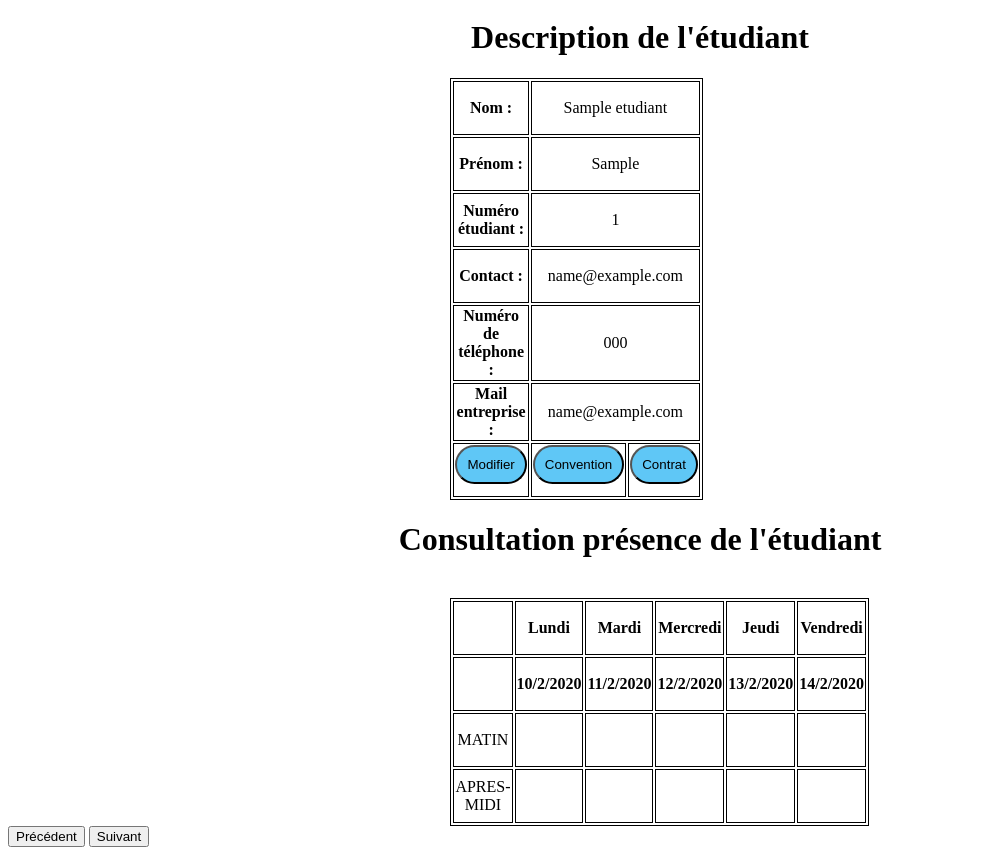
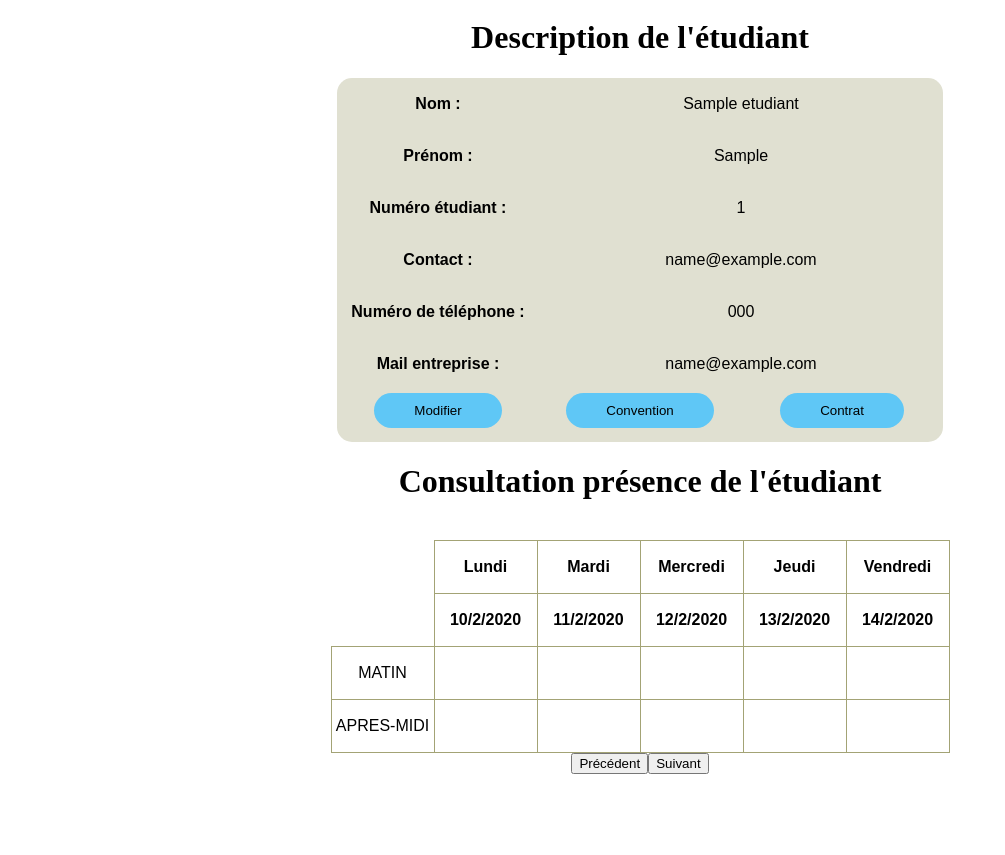
Before and after one commit to PazIExplorer/TeamRVBS, a Flask app: page /pageEtu/1 in a window 1280 px wide. Shown: the part 60-915 px from the top of the page, without its empty margins (0-1005 px from the left). After the commit the page ends 834 px from the top, so only its background shows below. Run offline with Flask 2, Linux system fonts and the light colour scheme; tables that the repository leaves empty hold one stand-in row (values such as "Sample post"); some libraries are stand-ins or nearby versions.

Commit message:
modif effectué

```diff
--- a/app/static/css/styleEtu.css
+++ b/app/static/css/styleEtu.css
@@ -3,22 +3,57 @@ h1{
 }
 
 form input{
+    border:none;
     border-radius: 20px;
     background-color: #5fc7f6;
     text-align: center;
     padding: 10px;
     margin-bottom: 10px;
+    padding-left: 40px;
+    padding-right: 40px
 
 }
 
 table{
+
+    border-collapse: collapse;
     text-align: center;
-    border: 1px solid black;
-    margin-left: 35%;
+    border: none;
+    margin:auto;
+}
+
+table.etu{
+    background-color:#e0e0d1;
+border:1px solid #9FC6FF;
+padding:5px;
+border:2px solid black;
+-moz-border-radius:15px;
+-webkit-border-radius:15px;
+border-radius:15px;
+    text-align: center;
+    border: 0px solid black;
+}
+
+td.etu,th.etu{
+    border: 0px solid black;
+    width: 200px;
+    height: 50px;
+
+}
+
+th.disparait{
+    border:0px solid black;
 }
 
 td,th{
-    border: 1px solid black;
-    width: 50px;
+    border: 1px solid #a3a375;
+    width: 100px;
     height: 50px;
+    font-family: Arial, Helvetica, sans-serif;
 }
+
+div.form-inline{
+    display: flex;
+    justify-content: center;
+
+}
--- a/app/templates/pageEtu.html
+++ b/app/templates/pageEtu.html
@@ -17,42 +17,42 @@ $(function(){
   {% include 'header.html' %}
 
   <h1>Description de l'étudiant</h1>
-  <table>
+  <table class="etu">
     <tbody>
         <tr>
-            <th>Nom :</th>
-            <td colspan="2">{{user.nom}}</tdcolspan="2">
+            <th class="etu">Nom :</thclass="etu">
+            <td class="etu" colspan="2">{{user.nom}}</tdcolspan="2">
         </tr>
         <tr>
-            <th>Prénom :</th>
-            <td colspan="2">{{user.prenom}}</td>
+            <th class="etu">Prénom :</th>
+            <td class="etu" colspan="2">{{user.prenom}}</td>
         </tr>
         <tr>
-            <th>Numéro étudiant :</th>
-            <td colspan="2">{{user.numeroEtudiant}}</tdcolspan="2">
+            <th class="etu">Numéro étudiant :</th>
+            <td class="etu" colspan="2">{{user.numeroEtudiant}}</tdcolspan="2">
         </tr>
         <tr>
-            <th>Contact :</th>
-            <td colspan="2">{{user.mailEtu}}</td>
+            <th class="etu">Contact :</th>
+            <td class="etu" colspan="2">{{user.mailEtu}}</td>
         </tr>
         <tr>
-            <th>Numéro de téléphone :</th>
-            <td colspan="2">{{user.numeroTel}}</td>
+            <th class="etu">Numéro de téléphone :</th>
+            <td class="etu" colspan="2">{{user.numeroTel}}</td>
         </tr>
         <tr>
-            <th>Mail entreprise :</th>
-            <td colspan="2">{{user.mailEntreprise}}</td>
+            <th class="etu">Mail entreprise :</th>
+            <td class="etu" colspan="2">{{user.mailEntreprise}}</td>
         </tr>
         <tr>
-            <td><form method="POST" action="" >
+            <td class="etu"><form method="POST" action="" >
                 <input type="submit" value="Modifier">
               </form>
             </td>
-            <td><form method="POST" action="" >
+            <td class="etu"><form method="POST" action="" >
                 <input type="submit" value="Convention">
               </form>
             </td>
-            <td><form method="POST" action="" >
+            <td class="etu"><form method="POST" action="" >
                 <input type="submit" value="Contrat">
               </form>
             </td>
@@ -67,7 +67,7 @@ $(function(){
     <table class="table-bordered table-responsive-sm" id="calendar">
         <thead id="calendar-head">
             <tr>
-                <th style="width: 50px;"></th>
+                <th class="disparait" style="width: 50px;"></th>
                 <th>Lundi</th>
                 <th>Mardi</th>
                 <th>Mercredi</th>
@@ -75,7 +75,7 @@ $(function(){
                 <th>Vendredi</th>
             </tr>
             <tr>
-                <th style="width: 50px;"></th>
+                <th class="disparait" style="width: 50px;"></th>
                 <th id="semaine-lun"></th>
                 <th id="semaine-mar"></th>
                 <th id="semaine-mer"></th>
@@ -87,8 +87,8 @@ $(function(){
     </table>
 
     <div class="form-inline">
-        <button class="btn btn-outline-primary col-sm-6" onclick=prevWeek()>Précédent</button>
-        <button class="btn btn-outline-primary col-sm-6" onclick=nextWeek()>Suivant</button>
+        <button onclick=prevWeek()>Précédent</button>
+        <button  onclick=nextWeek()>Suivant</button>
     </div>
 </div>
 </div>
@@ -196,18 +196,18 @@ function showCalendar(week, year) {
             console.log(dateSemaine[joursem]);
             if(datePresence[jourpres] == dateSemaine[joursem]){
                 if(presenceMatin[jourpres] == 1){
-                    lunM.style.backgroundColor = "#2ade1a";
+                    lunM.style.backgroundColor = "#8cff66";
                 }else if(presenceMatin[jourpres] == 2){
-                    lunM.style.backgroundColor = "#de1a1a";
+                    lunM.style.backgroundColor = "#ff6666";
                 }else if(presenceMatin[jourpres] == 3){
-                    lunM.style.backgroundColor = "#e8bf09";
+                    lunM.style.backgroundColor = "#ffff66";
                 }
                 if(presenceAprem[jourpres] == 1){
-                    lunAM.style.backgroundColor = "#2ade1a";
+                    lunAM.style.backgroundColor = "#8cff66";
                 }else if(presenceAprem[jourpres] == 2){
-                    lunAM.style.backgroundColor = "#de1a1a";
+                    lunAM.style.backgroundColor = "#ff6666";
                 }else if(presenceAprem[jourpres] == 3){
-                    lunAM.style.backgroundColor = "#e8bf09";
+                    lunAM.style.backgroundColor = "#ffff66";
                 }
             }else{
 
```
